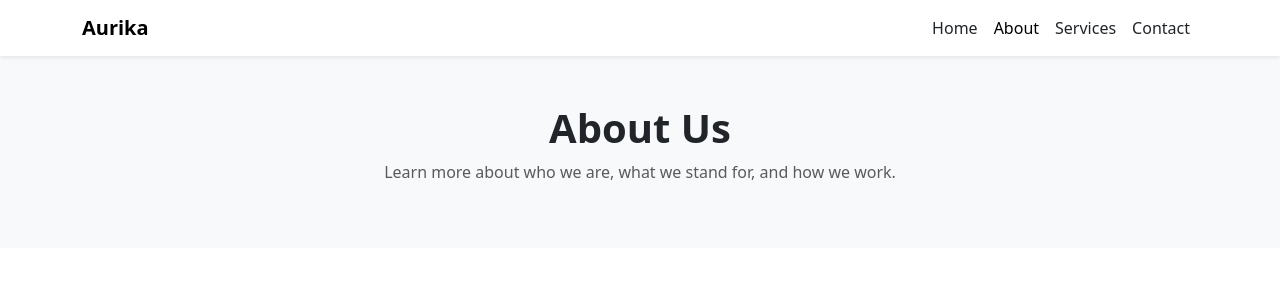
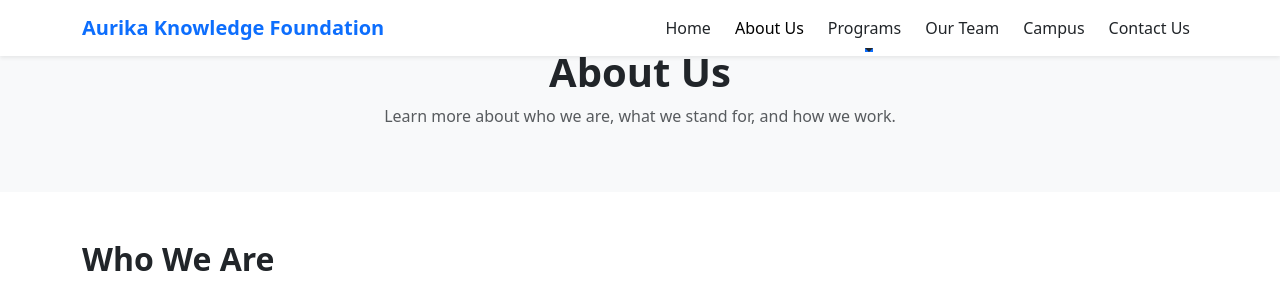
Before and after one commit to VirtusStack/aurika-web, a PHP site: page /about.php in a window 1280 px wide. Shown: the top 294 px of the page. Run offline with PHP 8.4, Linux system fonts and the light colour scheme; some libraries are stand-ins or nearby versions.

Commit message:
Update header.php

```diff
--- a/templates/include/header.php
+++ b/templates/include/header.php
@@ -1,39 +1,28 @@
 <?php
-// Header section
 // $currentPage should be defined before including this file
 ?>
 
 <!DOCTYPE html>
 <html lang="en">
 <head>
-    <meta charset="UTF-8">
-    <meta name="viewport" content="width=device-width, initial-scale=1.0">
-    <title>Aurika</title>
+<meta charset="UTF-8">
+<meta name="viewport" content="width=device-width, initial-scale=1.0">
+<title>Aurika Knowledge Foundation</title>
 
-    <!-- Bootstrap 5 CSS -->
-    <link
-        href="https://cdn.jsdelivr.net/npm/bootstrap@5.3.2/dist/css/bootstrap.min.css"
-        rel="stylesheet"
-    >
+<!-- Bootstrap 5 CSS -->
+<link href="https://cdn.jsdelivr.net/npm/bootstrap@5.3.2/dist/css/bootstrap.min.css" rel="stylesheet">
+<link href="https://cdn.jsdelivr.net/npm/bootstrap-icons@1.11.1/font/bootstrap-icons.css" rel="stylesheet">
 
-    <!-- Bootstrap Icons -->
-    <link
-        rel="stylesheet"
-        href="https://cdn.jsdelivr.net/npm/bootstrap-icons@1.10.5/font/bootstrap-icons.css"
-    >
-
-    <!-- Custom CSS -->
-    <link rel="stylesheet" href="/aurika-web/assets/css/style.css">
+<!-- Custom CSS -->
+<link rel="stylesheet" href="/aurika-web/assets/css/style.css">
 </head>
-
 <body>
 
-<!-- NAVBAR -->
-<nav class="navbar navbar-expand-lg navbar-light bg-white shadow-sm">
+<nav class="navbar navbar-expand-lg navbar-light bg-white shadow-sm fixed-top">
     <div class="container">
 
         <!-- Brand -->
-        <a class="navbar-brand fw-bold" href="index.php">Aurika</a>
+        <a class="navbar-brand fw-bold text-primary" href="index.php">Aurika Knowledge Foundation</a>
 
         <!-- Mobile Toggle Button -->
         <button
@@ -46,58 +35,78 @@
             <span class="navbar-toggler-icon"></span>
         </button>
 
-        <!-- Desktop Menu -->
-        <div class="collapse navbar-collapse justify-content-end d-none d-lg-flex" id="navbarNav">
-            <ul class="navbar-nav align-items-lg-center">
+       <!-- Desktop Menu -->
+        <div class="collapse navbar-collapse d-none d-lg-flex justify-content-end">
+            <ul class="navbar-nav align-items-center gap-2">
                 <li class="nav-item">
-                    <a class="nav-link <?= ($currentPage === 'index.php') ? 'active' : '' ?>"
-                       href="index.php">Home</a>
+                    <a class="nav-link <?= ($currentPage === 'index.php') ? 'active' : '' ?>" href="index.php">Home</a>
                 </li>
                 <li class="nav-item">
-                    <a class="nav-link <?= ($currentPage === 'about.php') ? 'active' : '' ?>"
-                       href="about.php">About</a>
+                    <a class="nav-link <?= ($currentPage === 'about.php') ? 'active' : '' ?>" href="about.php">About Us</a>
+                </li>
+                <!-- Desktop Programs Dropdown -->
+                <li class="nav-item dropdown">
+                    <a class="nav-link dropdown-toggle <?= in_array($currentPage, ['programs.php','articleship.php']) ? 'active' : '' ?>" href="#" role="button" data-bs-toggle="dropdown" aria-expanded="false">
+                        Programs
+                    </a>
+                    <ul class="dropdown-menu">
+                        <li><a class="dropdown-item <?= ($currentPage === 'programs.php') ? 'active' : '' ?>" href="programs.php">CA Programs</a></li>
+                        <li><a class="dropdown-item <?= ($currentPage === 'articleship.php') ? 'active' : '' ?>" href="articleship.php">Articleship (UPACA Gurukul)</a></li>
+                    </ul>
                 </li>
                 <li class="nav-item">
-                    <a class="nav-link <?= ($currentPage === 'services.php') ? 'active' : '' ?>"
-                       href="services.php">Services</a>
+                    <a class="nav-link <?= ($currentPage === 'team.php') ? 'active' : '' ?>" href="team.php">Our Team</a>
                 </li>
                 <li class="nav-item">
-                    <a class="nav-link <?= ($currentPage === 'contact.php') ? 'active' : '' ?>"
-                       href="contact.php">Contact</a>
+                    <a class="nav-link <?= ($currentPage === 'campus.php') ? 'active' : '' ?>" href="campus.php">Campus</a>
+                </li>
+                <li class="nav-item">
+                    <a class="nav-link <?= ($currentPage === 'contact.php') ? 'active' : '' ?>" href="contact.php">Contact Us</a>
                 </li>
             </ul>
         </div>
-
     </div>
 </nav>
 
-<!-- MOBILE OFFCANVAS MENU -->
+<!-- Offcanvas Mobile Menu -->
 <div class="offcanvas offcanvas-start" tabindex="-1" id="mobileMenu">
+    <div class="offcanvas-header">
+        <h5 class="offcanvas-title">Menu</h5>
+        <button type="button" class="btn-close text-reset" data-bs-dismiss="offcanvas"></button>
+    </div>
+    <div class="offcanvas-body">
+        <ul class="navbar-nav flex-column gap-1">
 
-    <!-- Offcanvas Header -->
-    <div class="offcanvas-header">
-        <h5 class="offcanvas-title fw-bold">Aurika</h5>
-        <button type="button" class="btn-close" data-bs-dismiss="offcanvas"></button>
-    </div>
-
-    <!-- Offcanvas Body -->
-    <div class="offcanvas-body">
-        <ul class="navbar-nav">
             <li class="nav-item">
-                <a class="nav-link <?= ($currentPage === 'index.php') ? 'active' : '' ?>"
-                   href="index.php">Home</a>
+                <a class="nav-link <?= ($currentPage === 'index.php') ? 'active' : '' ?>" href="index.php">Home</a>
             </li>
             <li class="nav-item">
-                <a class="nav-link <?= ($currentPage === 'about.php') ? 'active' : '' ?>"
-                   href="about.php">About</a>
+                <a class="nav-link <?= ($currentPage === 'about.php') ? 'active' : '' ?>" href="about.php">About Us</a>
+            </li>
+
+            <!-- Mobile Programs Collapse -->
+            <li class="nav-item">
+                <a class="nav-link d-flex justify-content-between align-items-center <?= in_array($currentPage, ['programs.php','articleship.php']) ? 'active' : '' ?>"
+                   data-bs-toggle="collapse" href="#mobilePrograms" role="button" aria-expanded="<?= in_array($currentPage, ['programs.php','articleship.php']) ? 'true' : 'false' ?>" aria-controls="mobilePrograms">
+                   Programs
+                   <i class="bi bi-chevron-down small"></i>
+                </a>
+                <div class="collapse <?= in_array($currentPage, ['programs.php','articleship.php']) ? 'show' : '' ?>" id="mobilePrograms">
+                    <ul class="navbar-nav flex-column ps-3">
+                        <li class="nav-item"><a class="nav-link <?= ($currentPage === 'programs.php') ? 'active' : '' ?>" href="programs.php">CA Programs</a></li>
+                        <li class="nav-item"><a class="nav-link <?= ($currentPage === 'articleship.php') ? 'active' : '' ?>" href="articleship.php">Articleship (UPACA Gurukul)</a></li>
+                    </ul>
+                </div>
+            </li>
+
+            <li class="nav-item">
+                <a class="nav-link <?= ($currentPage === 'team.php') ? 'active' : '' ?>" href="team.php">Our Team</a>
             </li>
             <li class="nav-item">
-                <a class="nav-link <?= ($currentPage === 'services.php') ? 'active' : '' ?>"
-                   href="services.php">Services</a>
+                <a class="nav-link <?= ($currentPage === 'campus.php') ? 'active' : '' ?>" href="campus.php">Campus</a>
             </li>
             <li class="nav-item">
-                <a class="nav-link <?= ($currentPage === 'contact.php') ? 'active' : '' ?>"
-                   href="contact.php">Contact</a>
+                <a class="nav-link <?= ($currentPage === 'contact.php') ? 'active' : '' ?>" href="contact.php">Contact Us</a>
             </li>
         </ul>
     </div>
```
